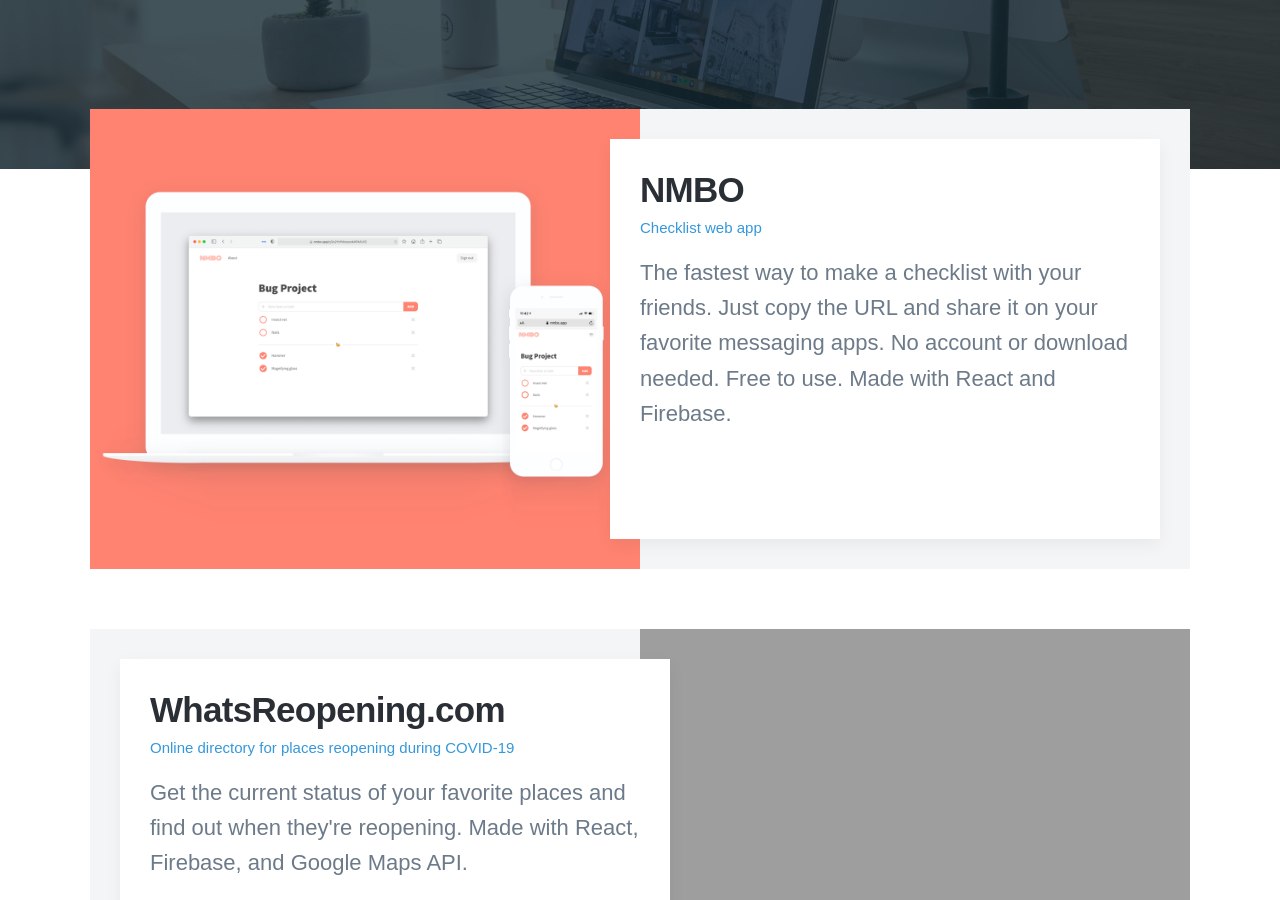
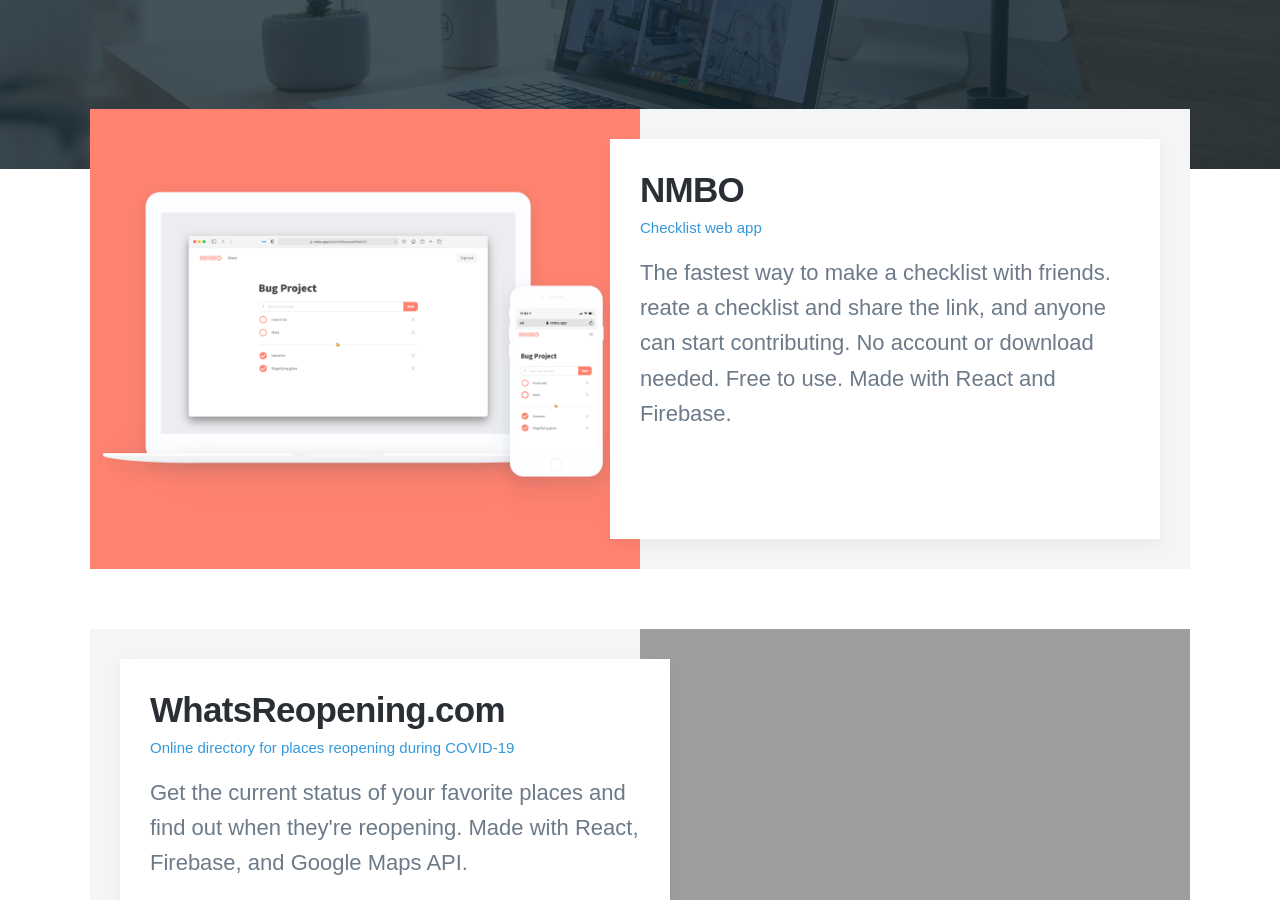
Before and after one commit to kennethfreeflow/kennethlng.github.io, a Jekyll site: the page built from apps/index.html, in a window 1280 px wide and 900 px high, scrolled down 378 px. Built offline with Jekyll 4.4.1, drawn with Linux system fonts in a browser that asks for light colours; nearby versions of some CDN libraries; some web fonts are replaced.

Commit message:
Update 2020-10-21-nmbo.md

```diff
--- a/_apps/2020-10-21-nmbo.md
+++ b/_apps/2020-10-21-nmbo.md
@@ -2,7 +2,7 @@
 title: 'NMBO'
 subtitle: 'Checklist web app'
 date: 2020-11-02 00:00:00
-description: The fastest way to make a checklist with your friends. Just copy the URL and share it on your favorite messaging apps. No account or download needed. Free to use. Made with React and Firebase.
+description: The fastest way to make a checklist with friends. reate a checklist and share the link, and anyone can start contributing. No account or download needed. Free to use. Made with React and Firebase.
 featured_image: '/images/projects/nmbo/Cover@1x.png'
 ---
 
```
